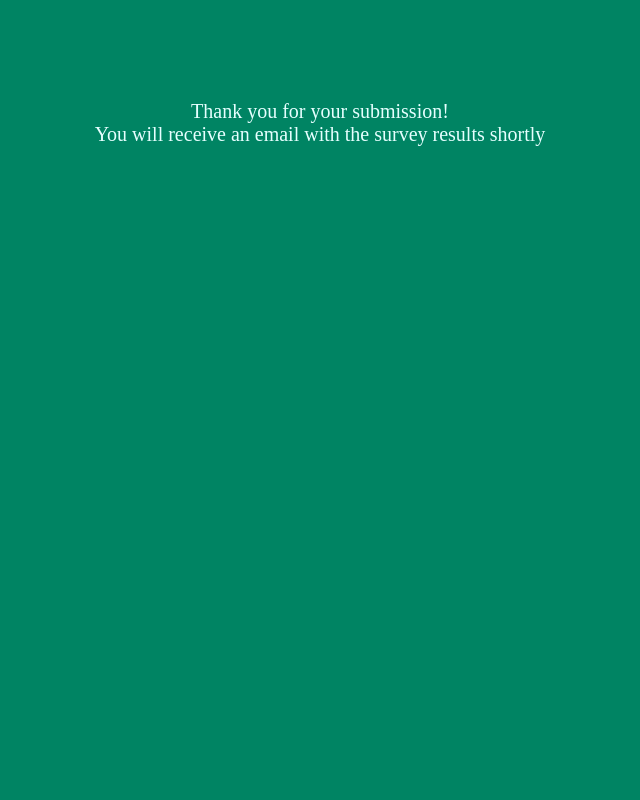
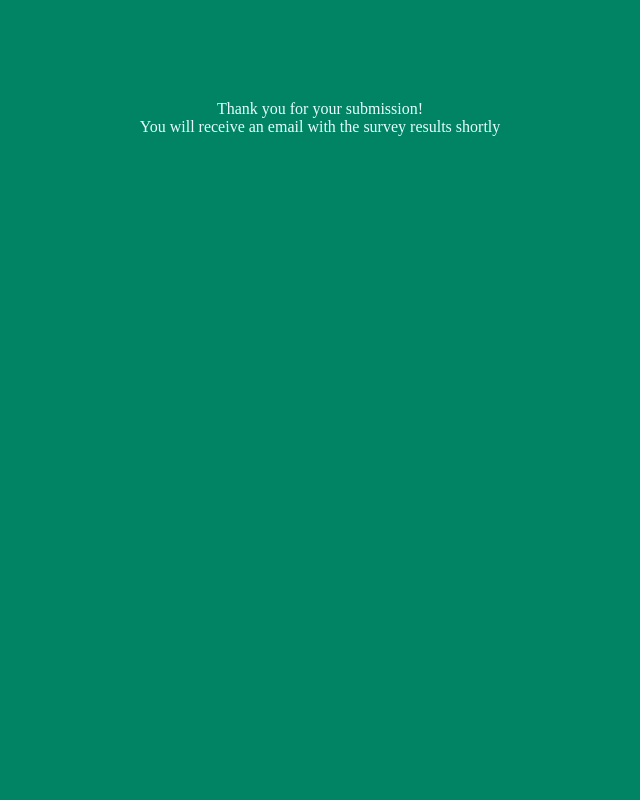
Before and after one commit to polonlubvi/python_cours, a Python web app: template template/success.html in a window 1280 px wide. Shown: the whole page, without its empty margins (320-960 px from the left). Run offline with Jinja, Linux system fonts and the light colour scheme; the template is opened without the code that fills it, so the values that code supplies are empty.

Commit message:
Revert "Add simple flask server functionality"
This reverts commit 6ed5d61c370367892e6d3b1db78fa651318152fa.

```diff
--- a/static/main.css
+++ b/static/main.css
@@ -1,7 +1,7 @@
 html,
 body {
     height: 100%;
-    margin: 0;
+    margin: 0
 }
 
 .container {
@@ -11,14 +11,14 @@ body {
     background-color: #008463;
     color: #e6ffff;
     overflow: hidden;
-    text-align: center;
+    text-align: center
 }
 
 .container h1 {
     font-family: Arial, sans-serif;
     font-size: 30px;
     color: #ddcc56;
-    margin-top: 80px;
+    margin-top: 80px
 }
 
 .container form {
@@ -44,6 +44,5 @@ body {
 }
 
 .container p {
-    font-size: 20px;
     margin: 100px;
 }
```
Also changed, not shown: app.py (deleted), 1 other file.
